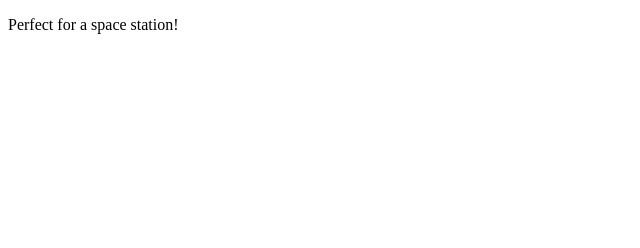
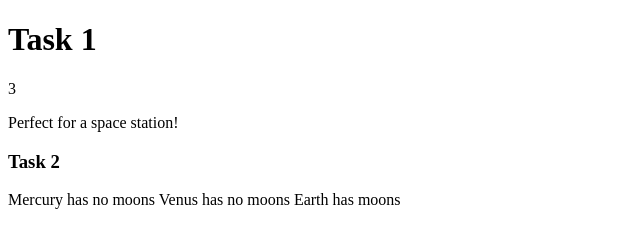
Before and after one commit to bash4Dev/DSA-Qs, a plain HTML site: page space-station/index.html in a window 1280 px wide. Shown: the whole page, without its empty margins (0-640 px from the left). Drawn offline with Linux system fonts and the light colour scheme.

Commit message:
Commit second task

```diff
--- a/space-station/index.html
+++ b/space-station/index.html
@@ -5,7 +5,11 @@
     <title>Space Exploration - Planet Analysis</title>
 </head>
 <body>
+    <h1>Task 1</h1>3
     <p id="planetAnalysis"></p>
+
+    <h3>Task 2</h3>
+    <p id="cosmicInfo"></p>
     <script src="solution.js"></script>
 </body>
 </html>
--- a/space-station/solution.js
+++ b/space-station/solution.js
@@ -1,11 +1,11 @@
+// Task 1
 // We're analyzing if a planet is suitable for a space station.
 let planet = {
     hasWater: true,
     hasAtmosphere: true,
-    temperature: 15  // Temperature is now in the moderate range
+    temperature: 15  // Temperature in the moderate range
 };
 
-  // Apply a nested ternary operator based on the new planet properties.
 let analysisResult = planet.hasWater
   ? (planet.hasAtmosphere
     ? (planet.temperature > 0
@@ -17,3 +17,17 @@ let planet = {
   : 'Unsuitable, no water detected.';
 
 document.getElementById('planetAnalysis').textContent = analysisResult;
+
+
+//Task 2
+// Let's figure out which planets have moons
+let planets = [
+  { name: 'Mercury', hasMoons: false },
+  { name: 'Venus', hasMoons: false },
+  { name: 'Earth', hasMoons: true },
+];
+
+planets.forEach((planet) => {
+  let moonMessage = planet.hasMoons ? `${planet.name} has moons` : `${planet.name} has no moons`;
+  document.getElementById('cosmicInfo').textContent += moonMessage + " ";
+});
```
Also changed, not shown: 1 other file. Lines whose indentation alone changed are shown as unchanged.
